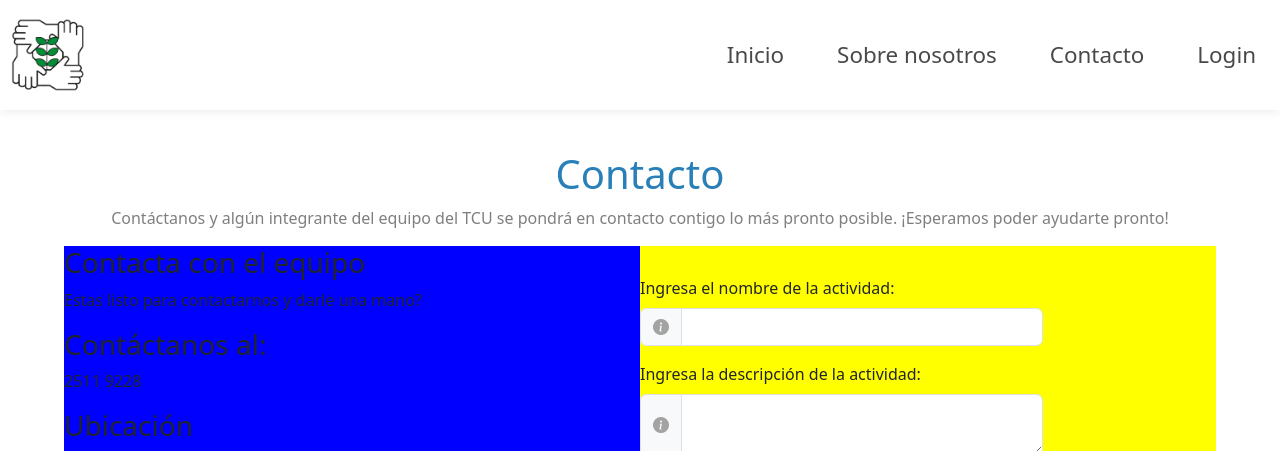
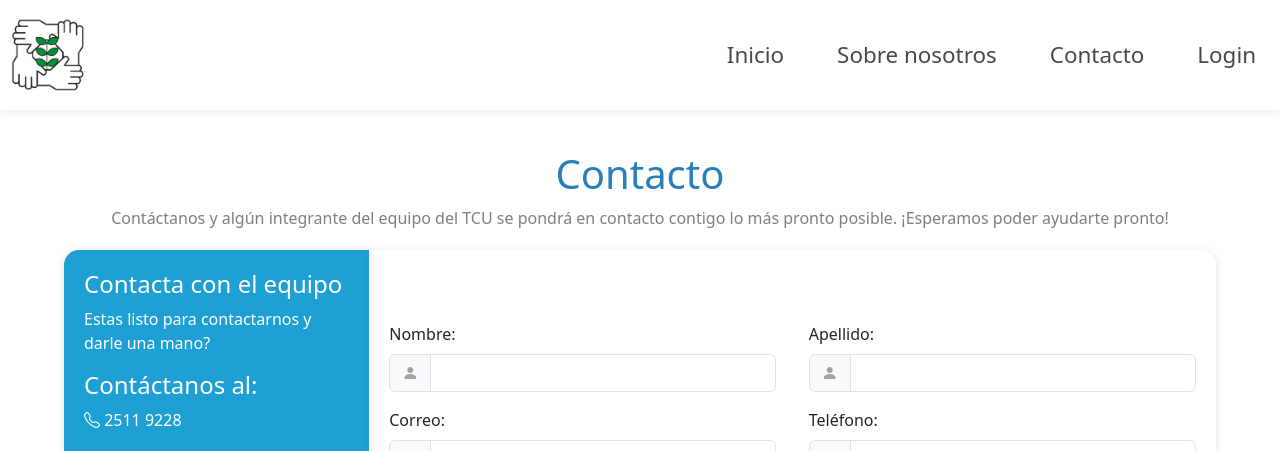
Before and after one commit to Alejandrovc6467/TCU-WEB, a PHP site: template view/contacto.php in a window 1280 px wide. Shown: the top 451 px of the page. Run offline with PHP 8.4, Linux system fonts and the light colour scheme; the template is opened without the code that fills it, so the values that code supplies are empty; some libraries are stand-ins or nearby versions; some web fonts are replaced; grey boxes are pictures that could not be loaded.

Commit message:
fontend de contacto listo

```diff
--- a/public/css/contacto.css
+++ b/public/css/contacto.css
@@ -8,40 +8,111 @@
 .contacto-title-text{
     color: var(--colortexto);
     text-align: center;
-
+    margin-bottom: 20px;
 }
 
 .container-contacto{
-
     width: 100%;
     display: flex;
     justify-content: center ;
-
+    margin-bottom: 100px;
 }
 
-.Subcontainer-contacto{
-
+.subcontainer-contacto{
     width: 90%;
     max-width: 1200px;
-    background-color: red;
     display: flex;
     flex-direction: row;
     justify-content: center;
-
 }
 
 
-.container-contacto-info{
 
+.container-contacto-form {
     width: 100%;
+    /* background-color: yellow; */
+    padding: 15px;
+    border-radius: 0px 15px 15px 0px;
+    box-shadow: rgba(99, 99, 99, 0.2) 0px 2px 8px 0px;
 
-    background-color: blue;
+    display: flex;
+    flex-direction: column;
+    justify-content: center;
+    align-items: center;
+    padding: 10px;
+}
+
+.formulario_container_contacto {
+    width: 100%;
+    padding: 10px;
+}
+
+.box-input-doble{
+    width: 100%;
+    display: flex;
+    justify-content: space-between;
+}
+
+.inputFormSingle{
+    width: 48%;
+}
+
+.butonContactanos{
+    border: none;
+    border-radius: 10px;
+    background-color: var(--colorPrimario);
+    padding: 7px 17px;
+    color: white;
 }
 
 
-.container-contacto-form{
 
-    width: 100%;
 
-    background-color: yellow;
+
+
+.container-contacto-informacion{
+    width: 35%;
+    background-color: var(--colorPrimario);
+    padding: 20px;
+    border-radius: 15px 0 0 15px;
+    box-shadow: rgba(99, 99, 99, 0.2) 0px 2px 8px 0px;
 }
+
+.container-contacto-informacion h4, .container-contacto-informacion p{
+  color: white;
+}
+
+
+
+
+
+@media (max-width: 800px) {
+
+    .subcontainer-contacto{
+        flex-direction: column;
+        align-items: center;
+    }
+
+    .container-contacto-form{
+        width: 100%;
+        border-radius: 0px 0px 15px 15px;
+    }
+
+    .box-input-doble{
+        flex-direction: column;
+    }
+
+    .inputFormSingle{
+        width: 100%;
+    }
+
+
+
+    .container-contacto-informacion{
+        width: 100%;
+        border-radius: 15px 15px 0px 0px;
+    }
+
+
+
+}
--- a/public/header.php
+++ b/public/header.php
@@ -15,7 +15,7 @@
 	<link rel="stylesheet" href="public/css/footer.css?16">
 	<link rel="stylesheet" href="public/css/inicio.css?8">
 	<link rel="stylesheet" href="public/css/sobreNosotros.css?16">
-	<link rel="stylesheet" href="public/css/contacto.css?16">
+	<link rel="stylesheet" href="public/css/contacto.css?30">
 	<link rel="stylesheet" href="public/css/login.css?7">
 	<link rel="stylesheet" href="public/css/usuarios.css?10">
 	<link rel="stylesheet" href="public/css/actividades.css?7">
--- a/view/contacto.php
+++ b/view/contacto.php
@@ -8,20 +8,28 @@ include('public/header.php');
 
 <div class="container-contacto">
 
-    <div class="Subcontainer-contacto">
+    <div class="subcontainer-contacto">
 
-    <div class="container-contacto-info">
+        <div class="container-contacto-informacion">
 
-        <h3>Contacta con el equipo</h3>
+            <h4>Contacta con el equipo</h4>
             <p>Estas listo para contactarnos y darle una mano?</p>
 
 
-        <h3>Contáctanos al:</h3>
-        <p>2511 9228</p>
+            <h4>Contáctanos al:</h4>
+            <p>  <i class="bi bi-telephone"></i> 2511 9228</p>
 
-        <h3>Ubicación</h3>
+            <h4>Ubicación:</h4>
 
-        <iframe _ngcontent-ng-c2656257193="" src="https://www.google.com/maps/embed?pb=!1m14!1m8!1m3!1d15721.56949926622!2d-83.6719512!3d9.9012413!3m2!1i1024!2i768!4f13.1!3m3!1m2!1s0x8fa0d42417bc6851%3A0xd2ae13fcaa9ce072!2sUniversidad%20de%20Costa%20Rica%20(Sede%20del%20Atl%C3%A1ntico)!5e0!3m2!1ses-419!2scr!4v1706824347591!5m2!1ses-419!2scr" width="100%" height="100%" allowfullscreen="" loading="lazy" referrerpolicy="no-referrer-when-downgrade" style="border: 0;"></iframe>
+            <iframe _ngcontent-ng-c2656257193=""
+                src="https://www.google.com/maps/embed?pb=!1m14!1m8!1m3!1d15721.56949926622!2d-83.6719512!3d9.9012413!3m2!1i1024!2i768!4f13.1!3m3!1m2!1s0x8fa0d42417bc6851%3A0xd2ae13fcaa9ce072!2sUniversidad%20de%20Costa%20Rica%20(Sede%20del%20Atl%C3%A1ntico)!5e0!3m2!1ses-419!2scr!4v1706824347591!5m2!1ses-419!2scr"
+                width="100%"
+                height="33%"
+                allowfullscreen=""
+                loading="lazy"
+                referrerpolicy="no-referrer-when-downgrade"
+                style="border: 0; border-radius: 10px;">
+            </iframe>
 
             <p>Costa Rica/Cartago/Turrialba</p>
 
@@ -36,57 +44,77 @@ include('public/header.php');
         <div class="container-contacto-form">
 
 
-    <div class="formulario_container">
+            <div class="formulario_container_contacto">
 
                 <form id="agregarActividad">
 
-            <div class="mb-3">
-                <label for="basic-url" class="form-label">Ingresa el nombre de la actividad:</label>
+
+
+                    <div class="box-input-doble">
+
+                        <div class="mb-3 inputFormSingle">
+                            <label for="basic-url" class="form-label">Nombre:</label>
                             <div class="input-group">
-                    <span class="input-group-text" id="basic-addon1"><i class="bi bi-info-circle-fill"  style="color: #a3a3a3;"></i></span>
+                                <span class="input-group-text" id="basic-addon1"><i class="bi bi-person-fill"  style="color: #a3a3a3;"></i></span>
+                                <input type="text" class="form-control" placeholder="" id="nombre" aria-label="nombre" aria-describedby="basic-addon1" required>
+                            </div>
+                        </div>
+
+                        <div class="mb-3 inputFormSingle">
+                            <label for="basic-url" class="form-label">Apellido:</label>
+                            <div class="input-group">
+                                <span class="input-group-text" id="basic-addon1"><i class="bi bi-person-fill"  style="color: #a3a3a3;"></i></span>
+                                <input type="text" class="form-control" placeholder="" id="nombre" aria-label="nombre" aria-describedby="basic-addon1" required>
+                            </div>
+                        </div>
+
+                    </div>
+
+
+                    <div class="box-input-doble">
+
+                        <div class="mb-3 inputFormSingle">
+                            <label for="basic-url" class="form-label">Correo:</label>
+                            <div class="input-group">
+                                <span class="input-group-text" id="basic-addon1"> <i class="bi bi-envelope-fill"  style="color: #a3a3a3;"></i> </span>
+                                <input type="email" class="form-control" placeholder="" id="correo" aria-label="correo" aria-describedby="basic-addon1" required>
+                            </div>
+                        </div>
+
+
+                        <div class="mb-3 inputFormSingle">
+                            <label for="basic-url" class="form-label">Teléfono:</label>
+                            <div class="input-group">
+                                <span class="input-group-text" id="basic-addon1"><i class="bi bi-telephone-fill"  style="color: #a3a3a3;"></i></span>
                                 <input type="text" class="form-control" placeholder="" id="nombre" aria-label="nombre"
                                     aria-describedby="basic-addon1" maxlength="255" required>
                             </div>
                         </div>
 
+                    </div>
+
+
+
+
                     <div class="mb-3">
-                <label for="basic-url" class="form-label">Ingresa la descripción de la actividad:</label>
+                        <label for="basic-url" class="form-label">Mensaje:</label>
                         <div class="input-group">
-                    <label class="input-group-text" for="inputGroupSelect01"><i class="bi bi-info-circle-fill"  style="color: #a3a3a3;"></i></label>
+                            <label class="input-group-text" for="inputGroupSelect01"><i class="bi bi-chat-left-text-fill"  style="color: #a3a3a3;"></i></label>
                             <textarea class="form-control" placeholder="" id="descripcion" aria-label="descripcion"
                                 aria-describedby="basic-addon1" maxlength="255" required></textarea>
                         </div>
                     </div>
 
-            <!--div class="mb-3">
-                <label for="basic-url" class="form-label">Ingresa imagen de la actividad:</label>
-                <div class="input-group">
-                    <label class="input-group-text" for="inputGroupSelect01"><i class="fa-solid fa-file"
-                            style="color: #a3a3a3;"></i></label>
-                    <input class="form-control" type="file" id="imagenActividad" name="imagenActividad" required>
-                </div>
-            </div-->
 
-            <div class="mb-3">
-                <label for="basic-url" class="form-label">Ingresa la imagen de la actividad:</label>
-                <div class="input-group">
-                    <label class="input-group-text" for="imagenActividad">
-                        <i class="bi bi-file-earmark-arrow-up-fill"  style="color: #a3a3a3;"></i>
-                    </label>
-                    <input class="form-control" type="file" id="imagenActividad" name="imagenActividad" required>
-                </div>
-                <!-- Contenedor para la vista previa -->
-                <div id="vistaPrevia" class="mt-3">
-                    <!-- Aquí se cargará la vista previa de la imagen -->
-                </div>
-            </div>
 
                     <div class="conatainerBotonFormularioModal">
                         <button type="submit" value="Registrar" id="buttonRegistrarActividad"
-                    class="butonAgregar">Agregar Actividad</button>
+                            class="butonContactanos">Contáctanos</button>
                     </div>
 
                 </form>
+
+            </div>
 
         </div>
 
```
Lines whose indentation alone changed are shown as unchanged.
